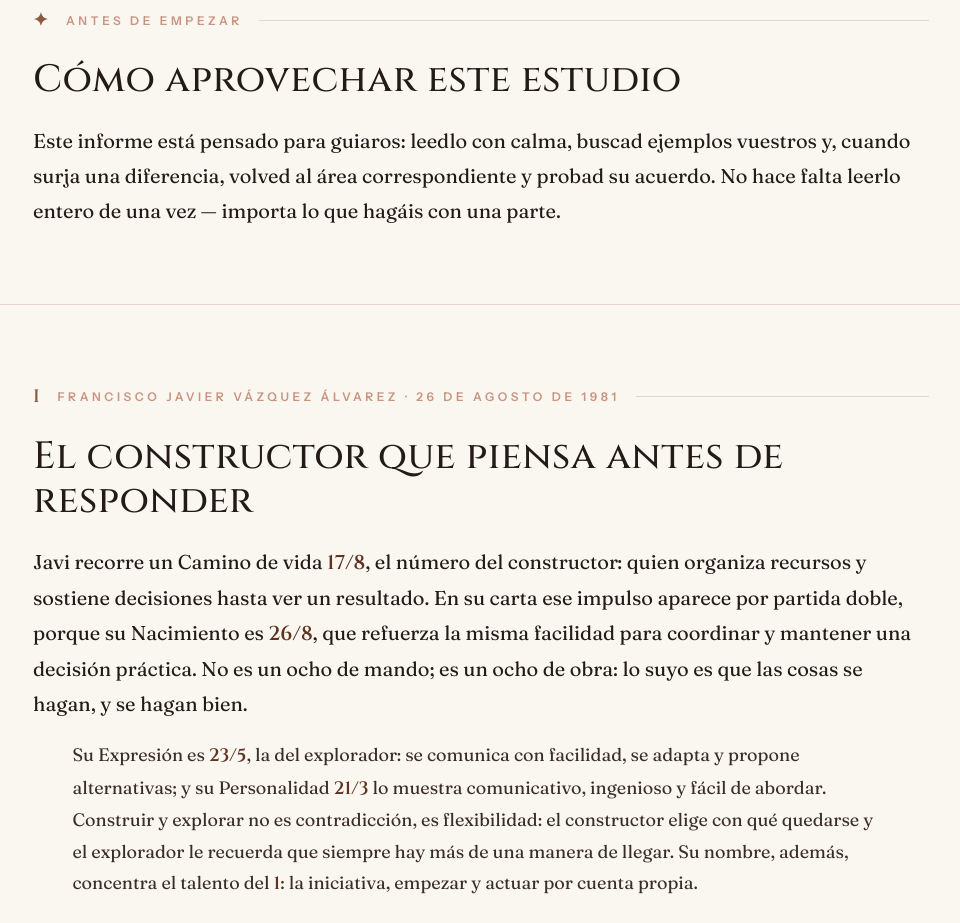
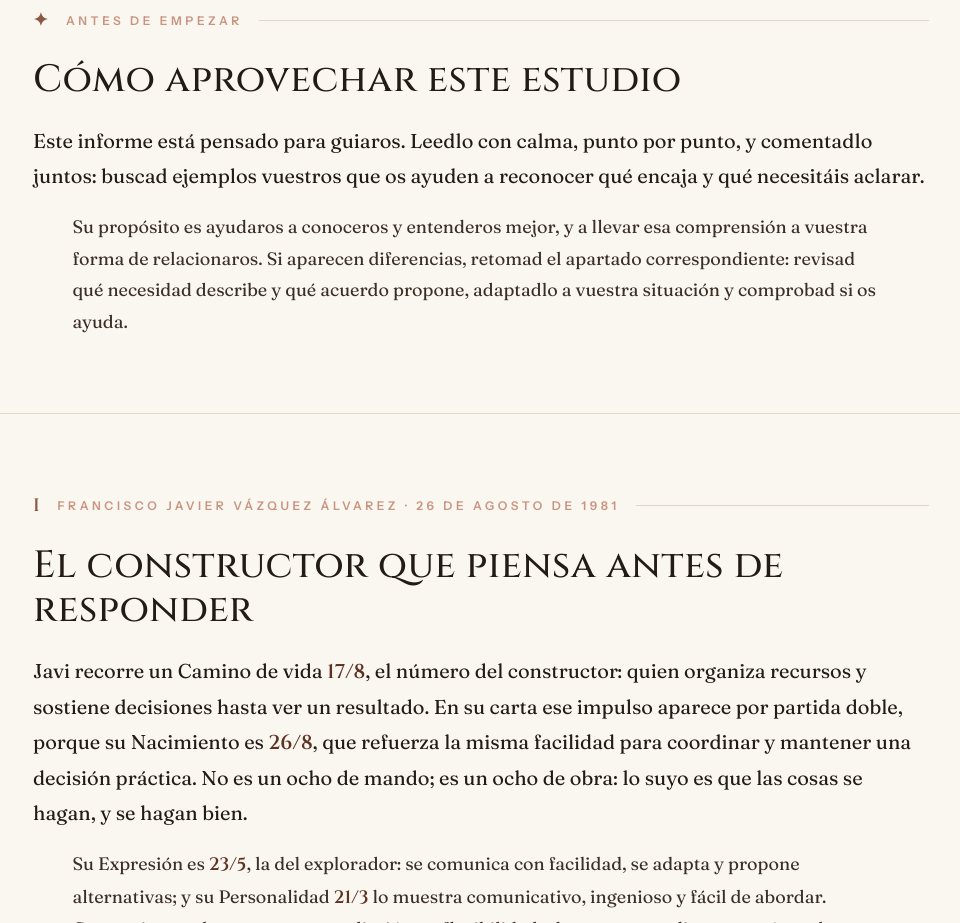
Before and after one commit to Clubdesarrollohumano/ty-landing, a plain HTML site: page numerologia/javier-cintya/v3/index.html in a window 1280 px wide. Shown: the part 1020-1943 px from the top of the page, without its empty margins (159-1119 px from the left). Drawn offline with Linux system fonts and the light colour scheme.

Commit message:
Javi & Cintya v3: restaura guía original sin la frase de lectura parcial

```diff
--- a/numerologia/javier-cintya/v3/index.html
+++ b/numerologia/javier-cintya/v3/index.html
@@ -199,7 +199,8 @@ main{padding:0 0 30px}
   <div class="wrap">
     <div class="sec-eyebrow"><span class="roman">✦</span> Antes de empezar</div>
     <h2>Cómo aprovechar este estudio</h2>
-    <p class="lead-p">Este informe está pensado para guiaros: leedlo con calma, buscad ejemplos vuestros y, cuando surja una diferencia, volved al área correspondiente y probad su acuerdo. No hace falta leerlo entero de una vez — importa lo que hagáis con una parte.</p>
+    <p class="lead-p">Este informe está pensado para guiaros. Leedlo con calma, punto por punto, y comentadlo juntos: buscad ejemplos vuestros que os ayuden a reconocer qué encaja y qué necesitáis aclarar.</p>
+    <p>Su propósito es ayudaros a conoceros y entenderos mejor, y a llevar esa comprensión a vuestra forma de relacionaros. Si aparecen diferencias, retomad el apartado correspondiente: revisad qué necesidad describe y qué acuerdo propone, adaptadlo a vuestra situación y comprobad si os ayuda.</p>
   </div>
 </section>
 
```
